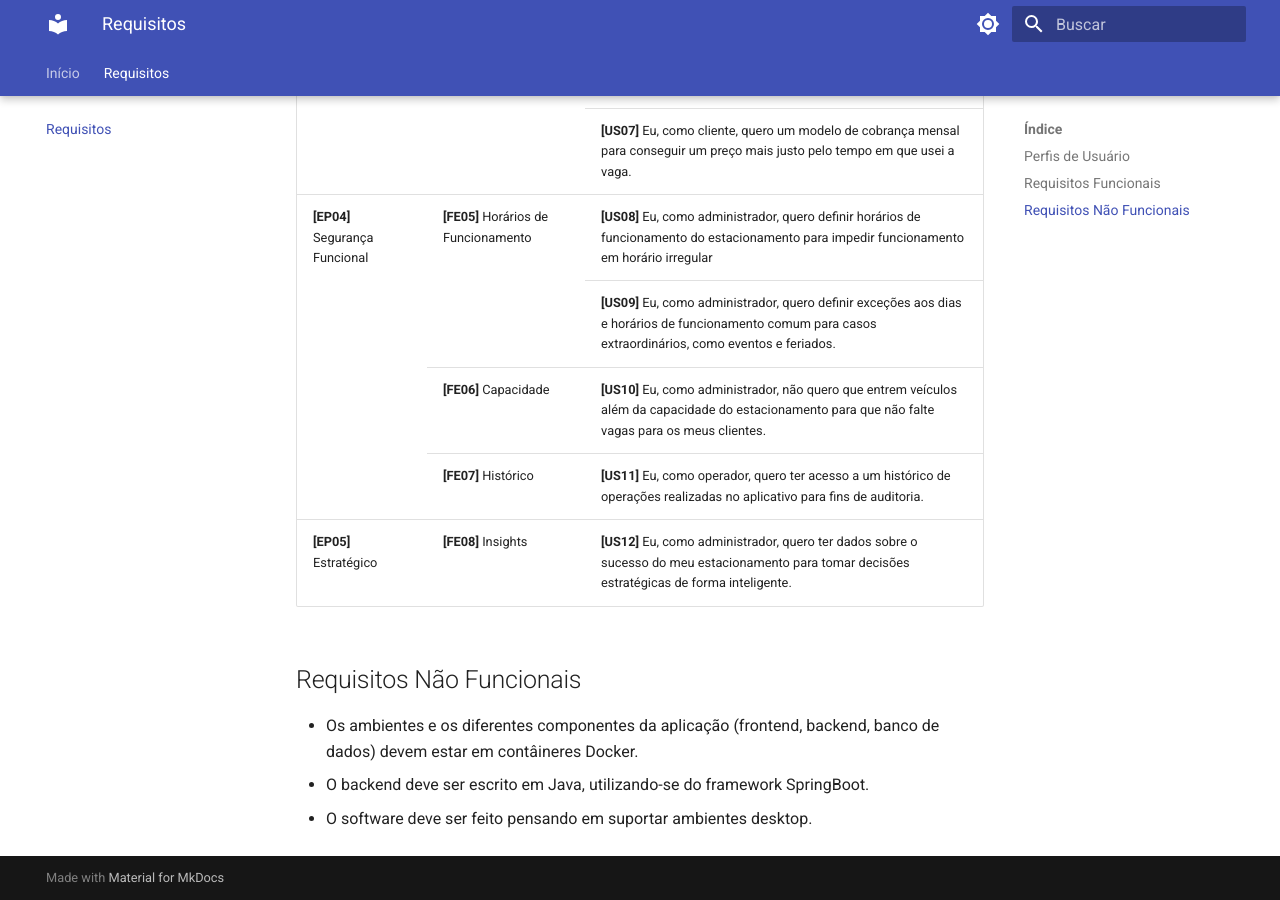
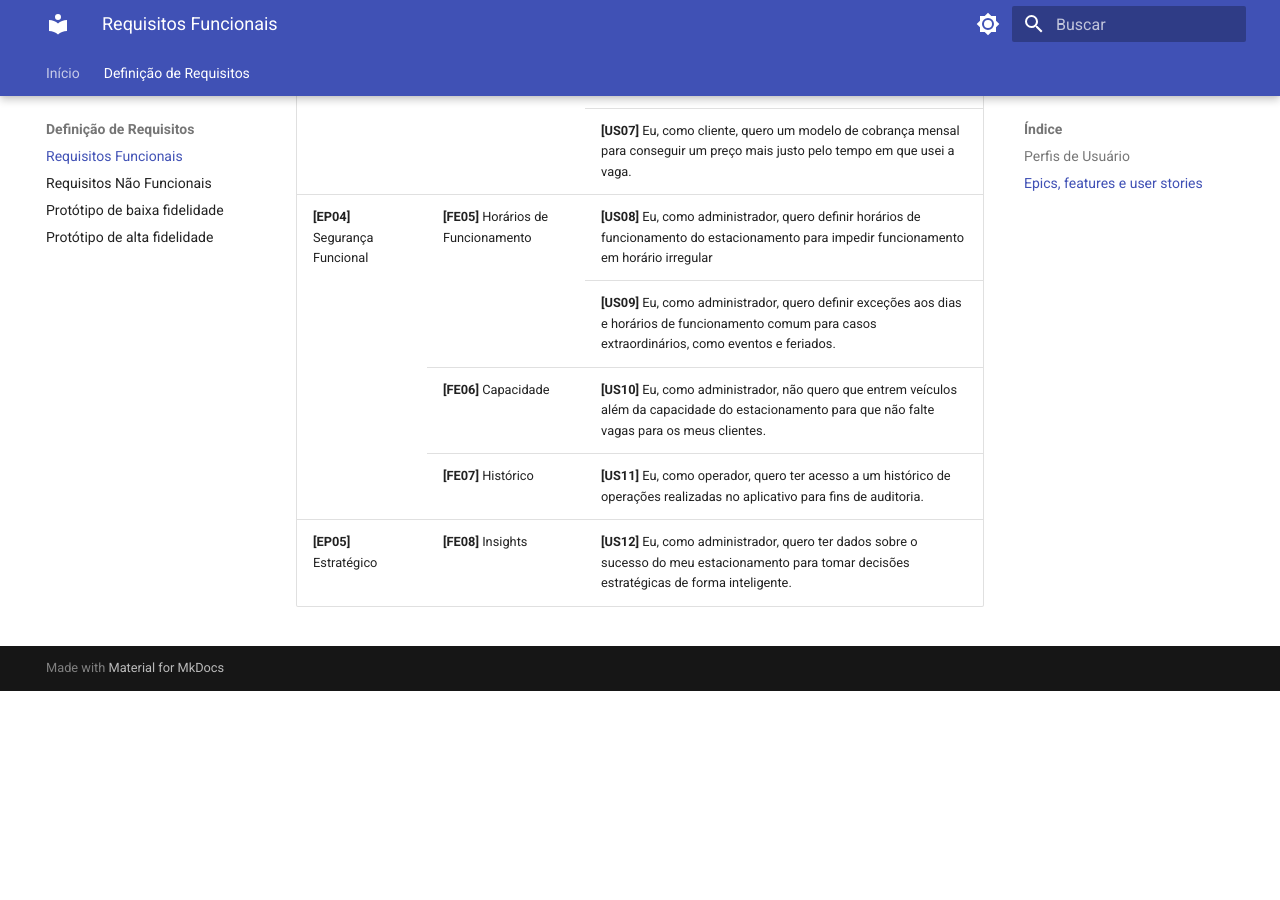
Before and after one commit to Estaciona-Rapido/docs, an MkDocs documentation site: the page built from docs/requisitos/funcionais.md, in a window 1280 px wide and 900 px high, scrolled down 935 px. Built offline with MkDocs 1.6.1 and Material for MkDocs 9.7.7, drawn with Linux system fonts in a browser that asks for light colours; after the commit the page ends 1626 px from its top, so only the background shows below that; some of the changed text lies outside the part shown.

Commit message:
prototipo de baixa fidelidade no pages

```diff
--- a/docs/requisitos.md
+++ b/docs/requisitos/funcionais.md
@@ -1,4 +1,4 @@
-# Requisitos
+# Requisitos Funcionais
 
 ## Perfis de Usuário
 
@@ -6,7 +6,7 @@
 - **Cliente**: interessado em entrar ou sair do estacionamento sem dificuldades, pagando o esperado/combinado.
 - **Operador**: é quem opera o software e dispotivos que ajudam a controlar a entrada do cliente no estacionamento. Interage com o sistema pelo cliente na maioria das vezes.
 
-## Requisitos Funcionais
+## *Epics*, *features* e *user stories*
 
 <!---
 Entrada
@@ -117,8 +117,3 @@
     </table>
 </body>
 </html>
-
-## Requisitos Não Funcionais
-- Os ambientes e os diferentes componentes da aplicação (frontend, backend, banco de dados) devem estar em contâineres Docker.
-- O backend deve ser escrito em Java, utilizando-se do framework SpringBoot.
-- O software deve ser feito pensando em suportar ambientes desktop.
--- a/mkdocs.yml
+++ b/mkdocs.yml
@@ -1,12 +1,16 @@
-site_name: XXXXX Docs
-site_description: Documentação do XXXXX, gerenciador de estacionamentos moderno \[slogan\]
+site_name: Estaciona Rápido | Docs
+site_description: Documentação do Estaciona Rápido, gerenciador de estacionamentos moderno \[slogan\]
 
 repo_url:
 repo_name:
 
 nav:
   - Início: index.md
-  - Requisitos: requisitos.md
+  - Definição de Requisitos:
+    - Requisitos Funcionais: requisitos/funcionais.md
+    - Requisitos Não Funcionais: requisitos/nao_funcionais.md
+    - Protótipo de baixa fidelidade: requisitos/prototipo/baixa.md
+    - Protótipo de alta fidelidade: requisitos/prototipo/alta.md
 
 
 theme:
```
Also changed, not shown: docs/concepcao.md (+2 -0 lines), docs/requisitos/prototipo/alta.md (added, +1 -0 lines), docs/requisitos/prototipo/baixa.md (added, +7 -0 lines).
